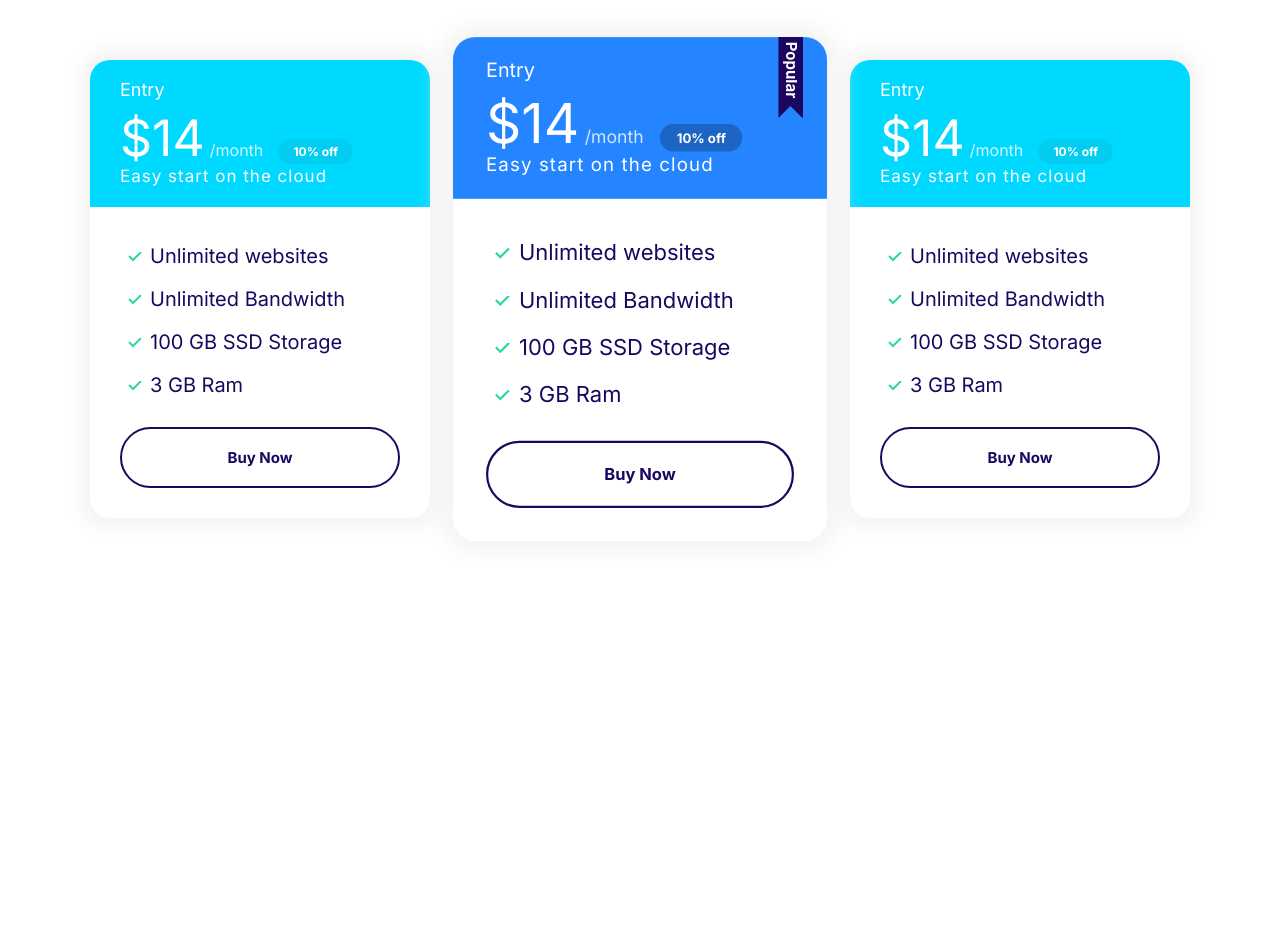
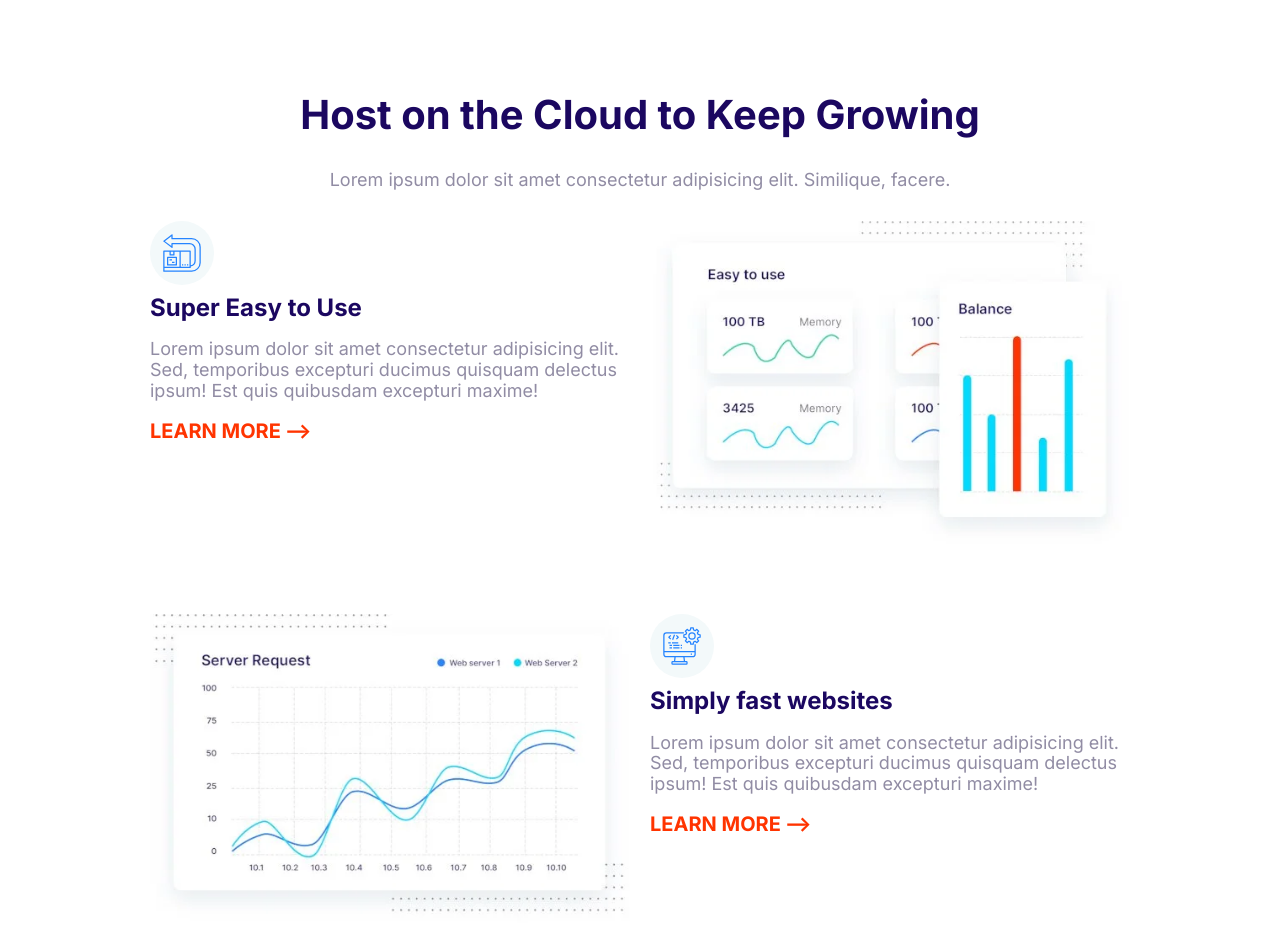
Before and after one commit to Mr-Khaira/moshify, a plain HTML site: page index.html in a window 1280 px wide. Shown: the top 931 px of the page. Before the commit the page ends 800 px from the top, so only its background shows below. Drawn offline with Linux system fonts and the light colour scheme.

Commit message:
implemented side by side feature block.

```diff
--- a/CSS/stylesheet.css
+++ b/CSS/stylesheet.css
@@ -799,3 +799,22 @@ color: #fff;
     max-width: 350px;
     margin: 0 auto;
 }
+
+/*  feature  */
+
+.feature {
+    gap: 4rem 2rem;
+    margin: 6rem;
+}
+
+.feature:first-of-type {
+    margin-top: 3rem;
+}
+
+.feature__image {
+    width: 100%;
+}
+
+.feature__heading {
+    margin: 1rem 0;
+}
--- a/index.html
+++ b/index.html
@@ -13,69 +13,67 @@
 </head>
 
 <body>
-    <section class="block containor block-plans">
-        <div class="grid grid--1x3">
-            <div class="plan">
-                <div class="card card--secondary">
-                    <header class="card__header">
-                        <h3 class="plan__name">Entry</h3>
-                        <span class="plan__price">$14</span>
-                        <span class="plan__billing-cycle">/month</span>
-                        <span class="badge badge--secondary badge--small">10% off</span>
-                        <span class="plan__description">Easy start on the cloud </span>
-                    </header>
-                    <div class="card__body">
-                        <ul class="list list--tick">
-                            <li class="list__item">Unlimited websites</li>
-                            <li class="list__item">Unlimited Bandwidth</li>
-                            <li class="list__item">100 GB SSD Storage</li>
-                            <li class="list__item">3 GB Ram</li>
-                        </ul>
-                        <button class="button button--outline button--block">Buy Now</button>
-                    </div>
-                </div>
+    <section class="block containor">
+        <header class="block__header">
+            <h2>Host on the Cloud to Keep Growing</h2>
+            <p>Lorem ipsum dolor sit amet consectetur adipisicing elit. Similique, facere.</p>
+        </header>
+        <article class="grid grid--1x2 feature">
+            <div>
+                <span class="icon-container">
+                    <svg class="icon icon--primary">
+                        <use xlink:href="/images/sprite.svg#easy"></use>
+                    </svg>
+                </span>
+                <h3 class="feature__heading">Super Easy to Use</h3>
+                <p>Lorem ipsum dolor sit amet consectetur adipisicing elit. Sed, temporibus excepturi ducimus quisquam
+                    delectus ipsum! Est quis quibusdam excepturi maxime!</p>
+                <a href="#" class="link-arrow">LEARN MORE</a>
             </div>
-            <div class="plan plan--popular">
-                <div class="card card--primary">
-                    <header class="card__header">
-                        <h3 class="plan__name">Entry</h3>
-                        <span class="plan__price">$14</span>
-                        <span class="plan__billing-cycle">/month</span>
-                        <span class="badge badge--primary badge--small">10% off</span>
-                        <span class="plan__description">Easy start on the cloud </span>
-                    </header>
-                    <div class="card__body">
-                        <ul class="list list--tick">
-                            <li class="list__item">Unlimited websites</li>
-                            <li class="list__item">Unlimited Bandwidth</li>
-                            <li class="list__item">100 GB SSD Storage</li>
-                            <li class="list__item">3 GB Ram</li>
-                        </ul>
-                        <button class="button button--outline button--block">Buy Now</button>
-                    </div>
-                </div>
+            <picture>
+                <source type="image/webp" srcset="images/easy.webp 1x, images/easy_2x.webp 2x">
+                <source type="image/jpg" srcset="images/easy.jpg 1x, images/easy@2x.jpg 2x">
+                <img class="feature__image" src="images/easy.jpg" alt="">
+            </picture>
+        </article>
+
+        <article class="grid grid--1x2 feature">
+            <picture>
+                <source type="image/webp" srcset="images/fast.webp 1x, images/fast_2x_1.webp 2x">
+                <source type="image/jpg" srcset="images/fast.jpg 1x, images/fast@2x.jpg 2x">
+                <img class="feature__image" src="images/fast.jpg" alt="">
+            </picture>
+            <div>
+                <span class="icon-container">
+                    <svg class="icon icon--primary">
+                        <use xlink:href="/images/sprite.svg#computer"></use>
+                    </svg>
+                </span>
+                <h3 class="feature__heading">Simply fast websites</h3>
+                <p>Lorem ipsum dolor sit amet consectetur adipisicing elit. Sed, temporibus excepturi ducimus quisquam
+                    delectus ipsum! Est quis quibusdam excepturi maxime!</p>
+                <a href="#" class="link-arrow">LEARN MORE</a>
             </div>
-            <div class="plan">
-                <div class="card card--secondary">
-                    <header class="card__header">
-                        <h3 class="plan__name">Entry</h3>
-                        <span class="plan__price">$14</span>
-                        <span class="plan__billing-cycle">/month</span>
-                        <span class="badge badge--secondary badge--small">10% off</span>
-                        <span class="plan__description">Easy start on the cloud </span>
-                    </header>
-                    <div class="card__body">
-                        <ul class="list list--tick">
-                            <li class="list__item">Unlimited websites</li>
-                            <li class="list__item">Unlimited Bandwidth</li>
-                            <li class="list__item">100 GB SSD Storage</li>
-                            <li class="list__item">3 GB Ram</li>
-                        </ul>
-                        <button class="button button--outline button--block">Buy Now</button>
-                    </div>
-                </div>
+        </article>
+
+        <article class="grid grid--1x2 feature">
+            <div>
+                <span class="icon-container">
+                    <svg class="icon icon--primary">
+                        <use xlink:href="/images/sprite.svg#settings"></use>
+                    </svg>
+                </span>
+                <h3 class="feature__heading">WordPress made easy</h3>
+                <p>Lorem ipsum dolor sit amet consectetur adipisicing elit. Sed, temporibus excepturi ducimus quisquam
+                    delectus ipsum! Est quis quibusdam excepturi maxime!</p>
+                <a href="#" class="link-arrow">LEARN MORE</a>
             </div>
-        </div>
+            <picture>
+                <source type="image/webp" srcset="images/wordpress_1.webp 1x, images/wordpress_2x.webp 2x">
+                <source type="image/jpg" srcset="images/wordpress.jpg 1x, images/wordpress@2x.jpg 2x">
+                <img class="feature__image" src="images/wordpress.jpg" alt="">
+            </picture>
+        </article>
     </section>
 </body>
 
```
Also changed, not shown: CSS/components/side by side featured block.html (added, +62 -0 lines), images/easy.jpg (added), images/easy.webp (added), images/easy@2x.jpg (added), images/easy_2x.webp (added), images/fast.jpg (added), images/fast.webp (added), images/fast@2x.jpg (added), images/fast_2x_1.webp (added), images/wordpress.jpg (added), images/wordpress@2x.jpg (added), images/wordpress_1.webp (added), images/wordpress_2x.webp (added).
